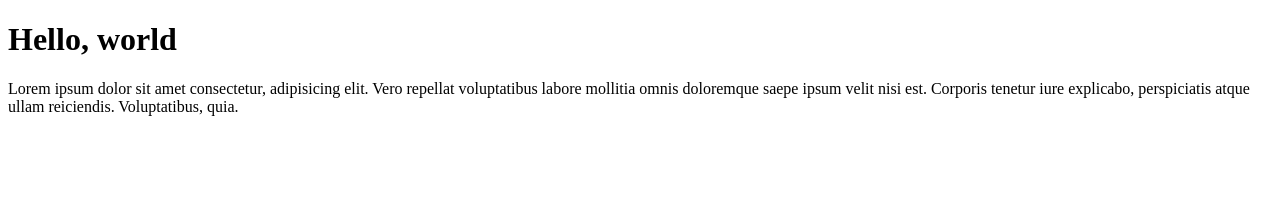
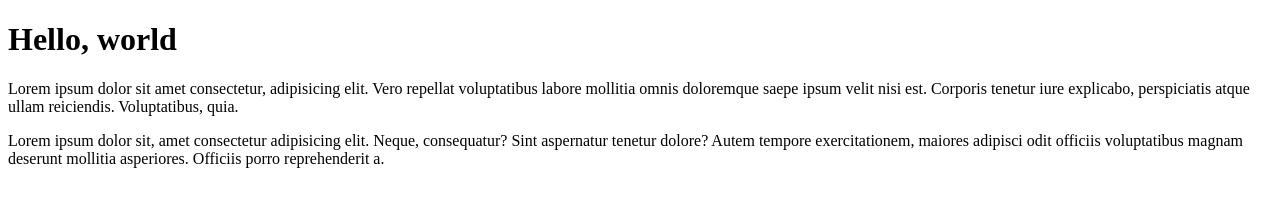
Before and after one commit to TravelerSW/Desafio-Hackerrank, a plain HTML site: page site-exemplo/index.html in a window 1280 px wide. Drawn offline with Linux system fonts and the light colour scheme.

Commit message:
Adicionado paragrafo.

```diff
--- a/site-exemplo/index.html
+++ b/site-exemplo/index.html
@@ -9,5 +9,8 @@
 <body>
     <h1>Hello, world</h1>
     <p>Lorem ipsum dolor sit amet consectetur, adipisicing elit. Vero repellat voluptatibus labore mollitia omnis doloremque saepe ipsum velit nisi est. Corporis tenetur iure explicabo, perspiciatis atque ullam reiciendis. Voluptatibus, quia.</p>
+
+    <p>Lorem ipsum dolor sit, amet consectetur adipisicing elit. Neque, consequatur? Sint aspernatur tenetur dolore? Autem tempore exercitationem, maiores adipisci odit officiis voluptatibus magnam deserunt mollitia asperiores. Officiis porro reprehenderit a.</p>
+
 </body>
 </html>
```
